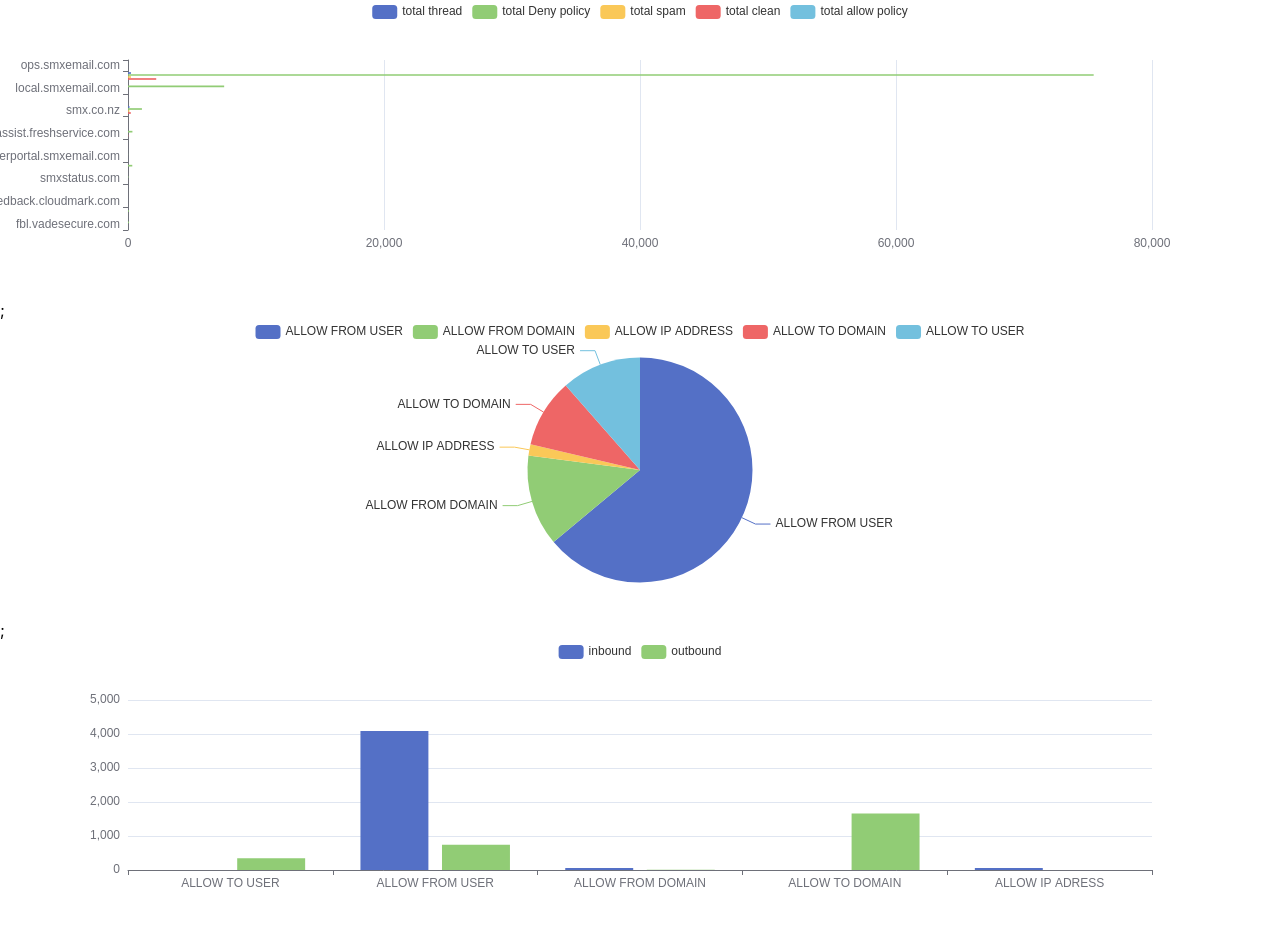
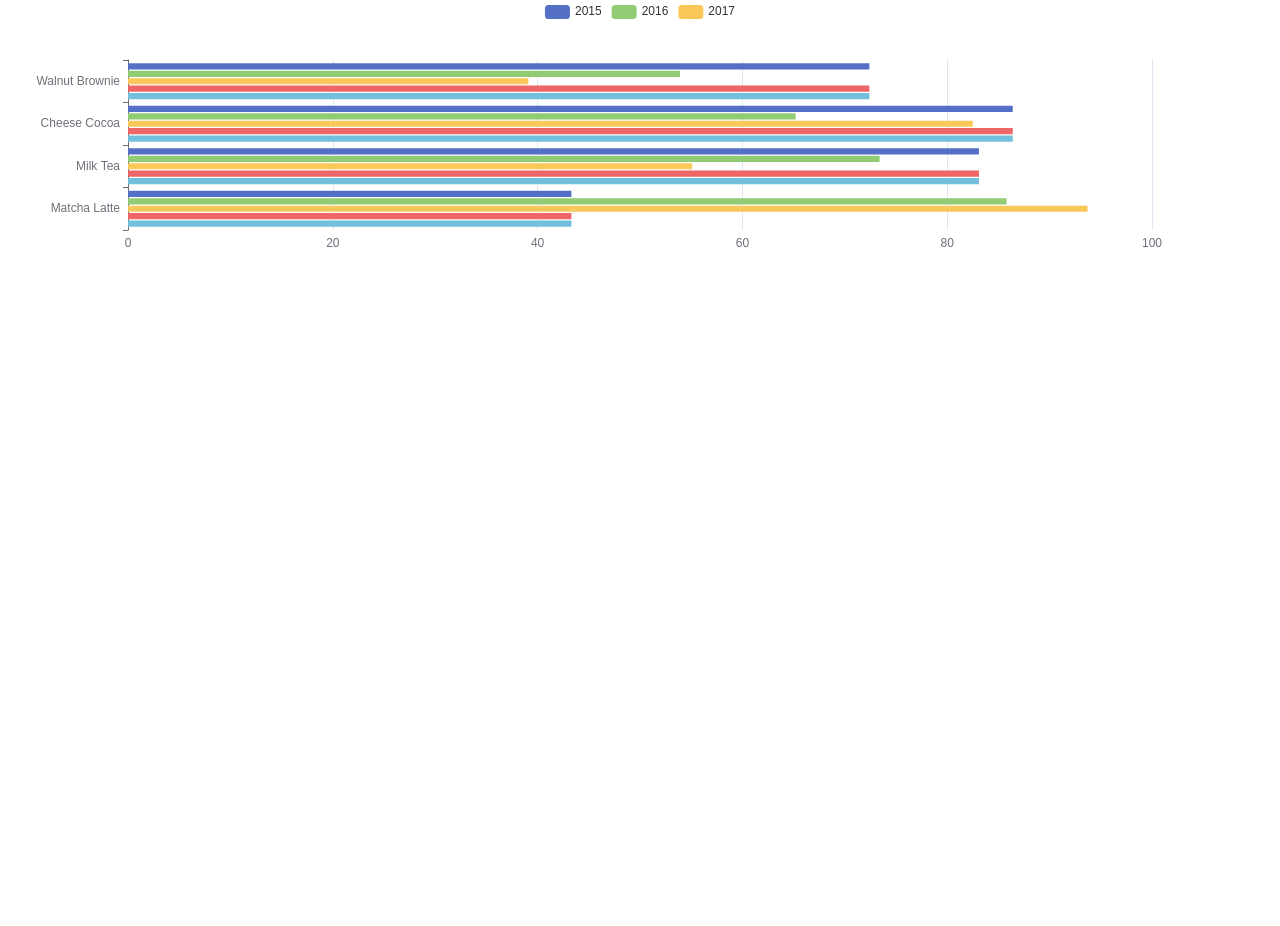
Before and after one commit to collinzhu/echarts-, a React (Create React App) app: page / in a window 1280 px wide. Shown: the top 926 px of the page. After the commit the page ends 800 px from the top, so only its background shows below. Built offline with nearby package versions, Linux system fonts and the light colour scheme.

Commit message:
smartRuleHitsCounts

```diff
--- a/src/App.tsx
+++ b/src/App.tsx
@@ -5,7 +5,9 @@ import BarChart from "./Components/Collin/BarChart";
 import PieChart from "./Components/Collin/PieChart";
 import TypeOfEvent from "./Components/Collin/TypeOfEvent";
 import inboundpo from "./data/Set1/2.json";
+import SmartRuleHitsCount from "./Components/Collin/SmartRuleHitsCount";
 import outboundpo from "./data/Set1/3.json";
+import smartRuleData from "./data/Set1/4.json"
 // "totalthreat": 0,
 // "totaldenypolicy": 0,
 // "domain": "fbl.vadesecure.com",
@@ -26,12 +28,13 @@ import outboundpo from "./data/Set1/3.json";
 function App() {
   return (
     <div>
-      <BarChart imc={inboundJson.data}></BarChart>
-      <PieChart up={unusedPolicy.data}></PieChart>
-      <TypeOfEvent
+      {/* <BarChart imc={inboundJson.data}></BarChart>
+      <PieChart up={unusedPolicy.data}></PieChart> */}
+      <SmartRuleHitsCount srd = {smartRuleData.data}/>
+      {/* <TypeOfEvent
         inbound={inboundpo.data}
         outbound={outboundpo.data}
-      ></TypeOfEvent>
+      ></TypeOfEvent> */}
     </div>
   );
 }
--- /dev/null
+++ b/src/Components/Collin/SmartRuleHitsCount.tsx
@@ -0,0 +1,46 @@
+import React from "react";
+import ReactEcharts from "echarts-for-react";
+
+
+interface ISmartRuleHitsCount{
+    srd: any[];
+}
+
+let data = [
+    ['product', '2015', '2016', '2017'],
+    ['Matcha Latte', 43.3, 85.8, 93.7],
+    ['Milk Tea', 83.1, 73.4, 55.1],
+    ['Cheese Cocoa', 86.4, 65.2, 82.5],
+    ['Walnut Brownie', 72.4, 53.9, 39.1]
+  ]
+function SmartRuleHitsCount (props:ISmartRuleHitsCount){
+    let ok = props.srd
+    console.log("data", ok);
+
+
+
+    const option = {
+        legend: {},
+        tooltip: {},
+        dataset: {
+          source: data,
+        },
+        xAxis: {},
+        yAxis: { type: "category" },
+        series: [
+          { type: "bar" },
+          { type: "bar" },
+          { type: "bar" },
+          { type: "bar" },
+          { type: "bar" },
+        ],
+    };
+
+    return (
+        <div>
+            <ReactEcharts option={option}/>
+        </div>
+    )
+}
+
+export default SmartRuleHitsCount;
```
Also changed, not shown: src/data/graphIdeas.md (+8 -2 lines).
